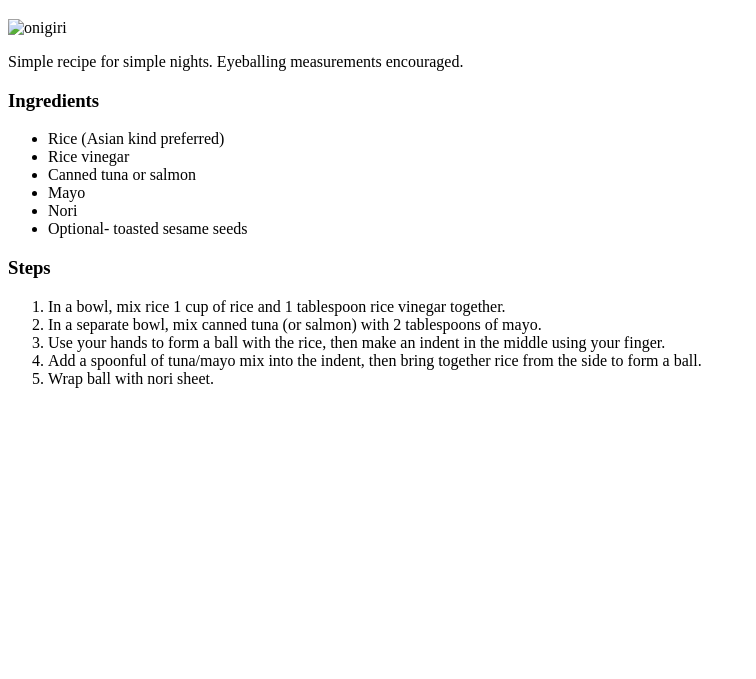
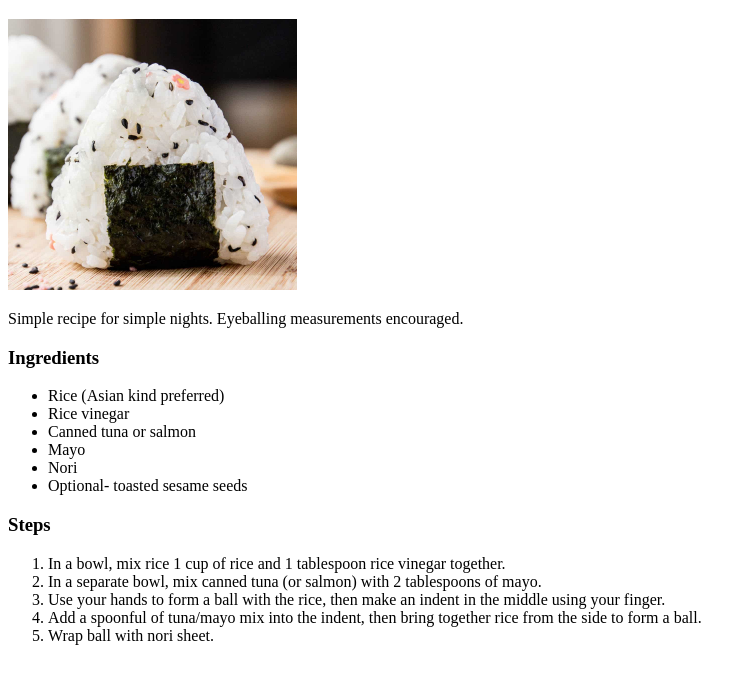
Before and after one commit to lijudu/odin_recipes, a plain HTML site: page recipes/onigiri.html in a window 1280 px wide. Shown: the part 61-740 px from the top of the page, without its empty margins (0-756 px from the left). Drawn offline with Linux system fonts and the light colour scheme.

Commit message:
Modify image file name

```diff
--- a/recipes/onigiri.html
+++ b/recipes/onigiri.html
@@ -8,7 +8,7 @@
     </head>
     <body>
         <h1>Onigiri</h1>
-        <img src="recipe_images/onigir.png" alt="onigiri">
+        <img src="/recipe_images/onigir.PNG" alt="onigiri">
         <script src="" async defer></script>
             <p>Simple recipe for simple nights.  Eyeballing measurements encouraged.  </p>
         <h3>Ingredients</h3>
```
Also changed, not shown: recipes/gyudon.html (+1 -1 lines).
